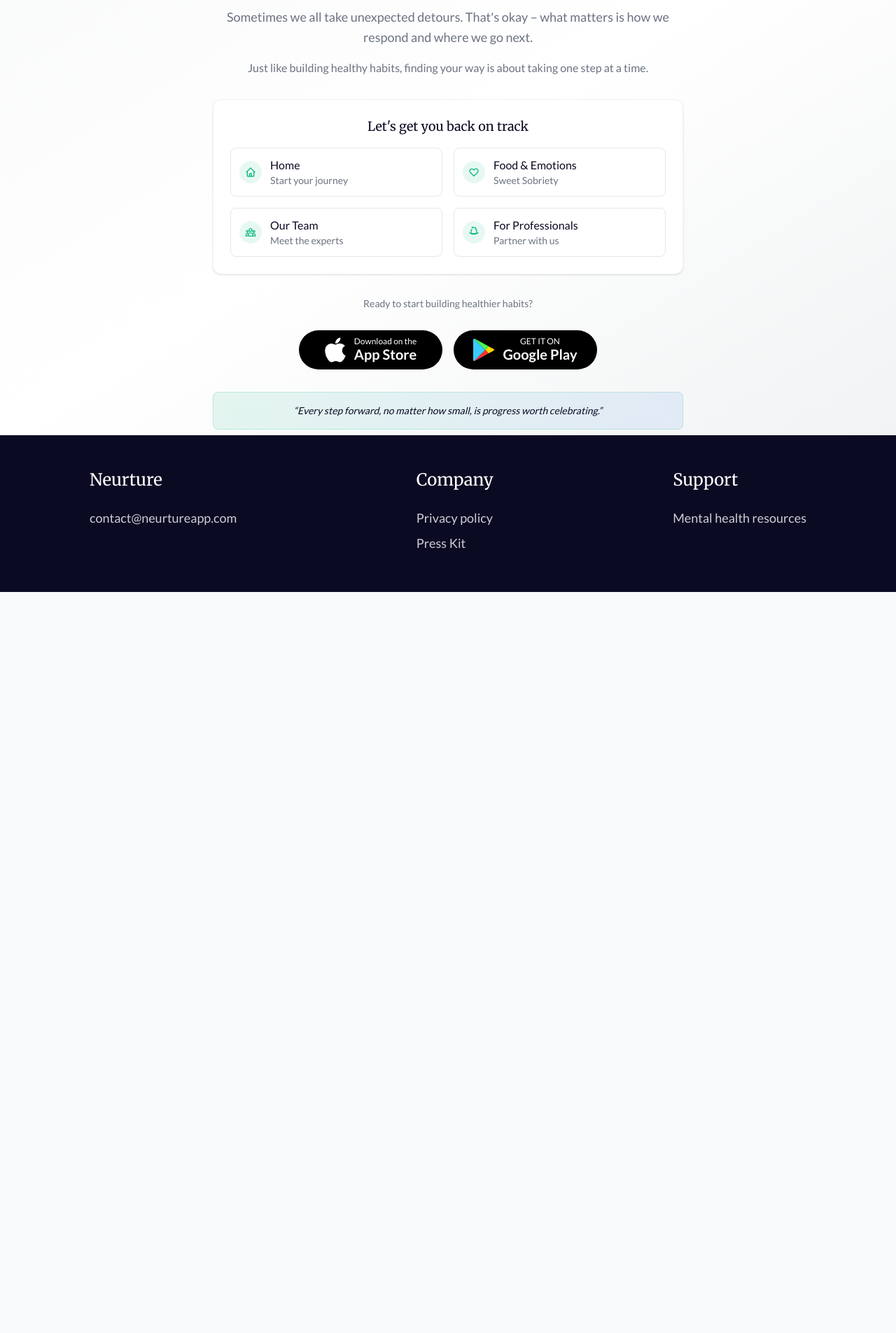
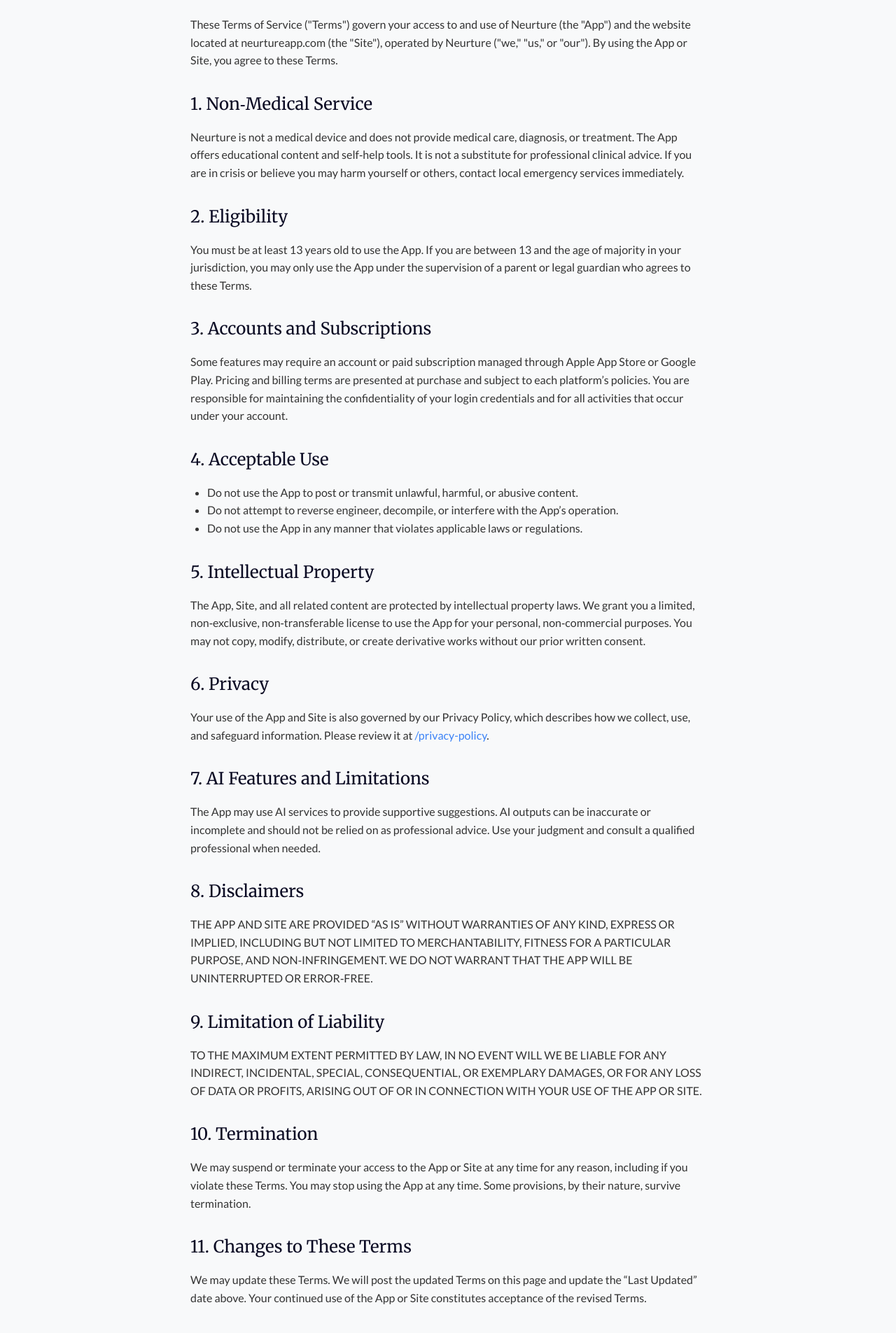
Before and after one commit to neurture/neurture-site, a Next.js app: page /terms in a window 1280 px wide. Before the commit this address had no page. Shown: the part 240-2145 px from the top of the page at 70% size. Before the commit the page ends 1086 px from the top, so only its background shows below. Built offline with nearby package versions, Linux system fonts and the light colour scheme.

Commit message:
Add Terms of Service page and footer link

```diff
--- /dev/null
+++ b/src/app/terms/page.tsx
@@ -0,0 +1,99 @@
+export default function TermsPage() {
+  return (
+    <main className="bg-[#f8f9fa]">
+      <section className="max-w-[800px] mx-auto py-12 px-8">
+        <h1 className="text-[3rem] text-[#0a0a23] mb-6 font-serif">Terms of Service</h1>
+        <span className="italic mb-8 block">Last Updated: October 1, 2025</span>
+
+        <p className="mb-6 leading-[1.6]">
+          These Terms of Service ("Terms") govern your access to and use of Neurture (the "App") and the
+          website located at neurtureapp.com (the "Site"), operated by Neurture ("we," "us," or "our").
+          By using the App or Site, you agree to these Terms.
+        </p>
+
+        <h2 className="text-[1.5rem] text-[#0a0a23] mt-8 mb-4 font-serif">1. Non‑Medical Service</h2>
+        <p className="mb-6 leading-[1.6]">
+          Neurture is not a medical device and does not provide medical care, diagnosis, or treatment. The App
+          offers educational content and self‑help tools. It is not a substitute for professional clinical
+          advice. If you are in crisis or believe you may harm yourself or others, contact local emergency
+          services immediately.
+        </p>
+
+        <h2 className="text-[1.5rem] text-[#0a0a23] mt-8 mb-4 font-serif">2. Eligibility</h2>
+        <p className="mb-6 leading-[1.6]">
+          You must be at least 13 years old to use the App. If you are between 13 and the age of majority in
+          your jurisdiction, you may only use the App under the supervision of a parent or legal guardian who
+          agrees to these Terms.
+        </p>
+
+        <h2 className="text-[1.5rem] text-[#0a0a23] mt-8 mb-4 font-serif">3. Accounts and Subscriptions</h2>
+        <p className="mb-6 leading-[1.6]">
+          Some features may require an account or paid subscription managed through Apple App Store or Google
+          Play. Pricing and billing terms are presented at purchase and subject to each platform’s policies.
+          You are responsible for maintaining the confidentiality of your login credentials and for all
+          activities that occur under your account.
+        </p>
+
+        <h2 className="text-[1.5rem] text-[#0a0a23] mt-8 mb-4 font-serif">4. Acceptable Use</h2>
+        <ul className="list-disc ml-6 mb-6 leading-[1.6]">
+          <li>Do not use the App to post or transmit unlawful, harmful, or abusive content.</li>
+          <li>Do not attempt to reverse engineer, decompile, or interfere with the App’s operation.</li>
+          <li>Do not use the App in any manner that violates applicable laws or regulations.</li>
+        </ul>
+
+        <h2 className="text-[1.5rem] text-[#0a0a23] mt-8 mb-4 font-serif">5. Intellectual Property</h2>
+        <p className="mb-6 leading-[1.6]">
+          The App, Site, and all related content are protected by intellectual property laws. We grant you a
+          limited, non‑exclusive, non‑transferable license to use the App for your personal, non‑commercial
+          purposes. You may not copy, modify, distribute, or create derivative works without our prior written
+          consent.
+        </p>
+
+        <h2 className="text-[1.5rem] text-[#0a0a23] mt-8 mb-4 font-serif">6. Privacy</h2>
+        <p className="mb-6 leading-[1.6]">
+          Your use of the App and Site is also governed by our Privacy Policy, which describes how we collect,
+          use, and safeguard information. Please review it at <a className="text-[#3b82f6]" href="/privacy-policy">/privacy-policy</a>.
+        </p>
+
+        <h2 className="text-[1.5rem] text-[#0a0a23] mt-8 mb-4 font-serif">7. AI Features and Limitations</h2>
+        <p className="mb-6 leading-[1.6]">
+          The App may use AI services to provide supportive suggestions. AI outputs can be inaccurate or
+          incomplete and should not be relied on as professional advice. Use your judgment and consult a
+          qualified professional when needed.
+        </p>
+
+        <h2 className="text-[1.5rem] text-[#0a0a23] mt-8 mb-4 font-serif">8. Disclaimers</h2>
+        <p className="mb-6 leading-[1.6]">
+          THE APP AND SITE ARE PROVIDED “AS IS” WITHOUT WARRANTIES OF ANY KIND, EXPRESS OR IMPLIED, INCLUDING
+          BUT NOT LIMITED TO MERCHANTABILITY, FITNESS FOR A PARTICULAR PURPOSE, AND NON‑INFRINGEMENT. WE DO NOT
+          WARRANT THAT THE APP WILL BE UNINTERRUPTED OR ERROR‑FREE.
+        </p>
+
+        <h2 className="text-[1.5rem] text-[#0a0a23] mt-8 mb-4 font-serif">9. Limitation of Liability</h2>
+        <p className="mb-6 leading-[1.6]">
+          TO THE MAXIMUM EXTENT PERMITTED BY LAW, IN NO EVENT WILL WE BE LIABLE FOR ANY INDIRECT, INCIDENTAL,
+          SPECIAL, CONSEQUENTIAL, OR EXEMPLARY DAMAGES, OR FOR ANY LOSS OF DATA OR PROFITS, ARISING OUT OF OR IN
+          CONNECTION WITH YOUR USE OF THE APP OR SITE.
+        </p>
+
+        <h2 className="text-[1.5rem] text-[#0a0a23] mt-8 mb-4 font-serif">10. Termination</h2>
+        <p className="mb-6 leading-[1.6]">
+          We may suspend or terminate your access to the App or Site at any time for any reason, including if
+          you violate these Terms. You may stop using the App at any time. Some provisions, by their nature,
+          survive termination.
+        </p>
+
+        <h2 className="text-[1.5rem] text-[#0a0a23] mt-8 mb-4 font-serif">11. Changes to These Terms</h2>
+        <p className="mb-6 leading-[1.6]">
+          We may update these Terms. We will post the updated Terms on this page and update the “Last Updated”
+          date above. Your continued use of the App or Site constitutes acceptance of the revised Terms.
+        </p>
+
+        <h2 className="text-[1.5rem] text-[#0a0a23] mt-8 mb-4 font-serif">12. Contact</h2>
+        <p className="mb-6 leading-[1.6]">
+          Questions about these Terms? Contact us at <a className="text-[#3b82f6]" href="mailto:support@neurtureapp.com">support@neurtureapp.com</a>.
+        </p>
+      </section>
+    </main>
+  );
+}
--- a/src/components/Footer.tsx
+++ b/src/components/Footer.tsx
@@ -13,6 +13,9 @@
           <Link href="/privacy-policy" className="text-white/80 no-underline mb-2 block text-lg hover:text-white hover:underline">
             Privacy policy
           </Link>
+          <Link href="/terms" className="text-white/80 no-underline mb-2 block text-lg hover:text-white hover:underline">
+            Terms of Service
+          </Link>
           <Link href="/press-kit" className="text-white/80 no-underline mb-2 block text-lg hover:text-white hover:underline">
             Press Kit
           </Link>
```
